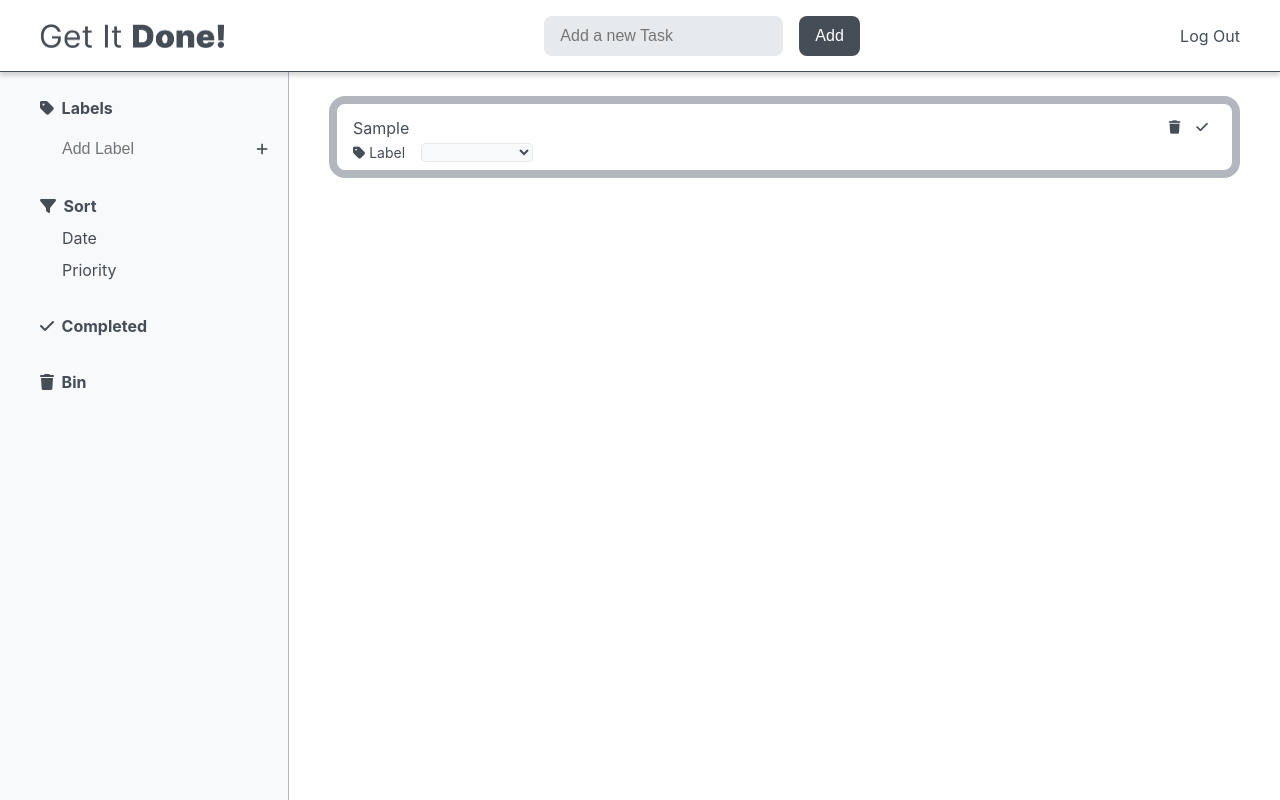
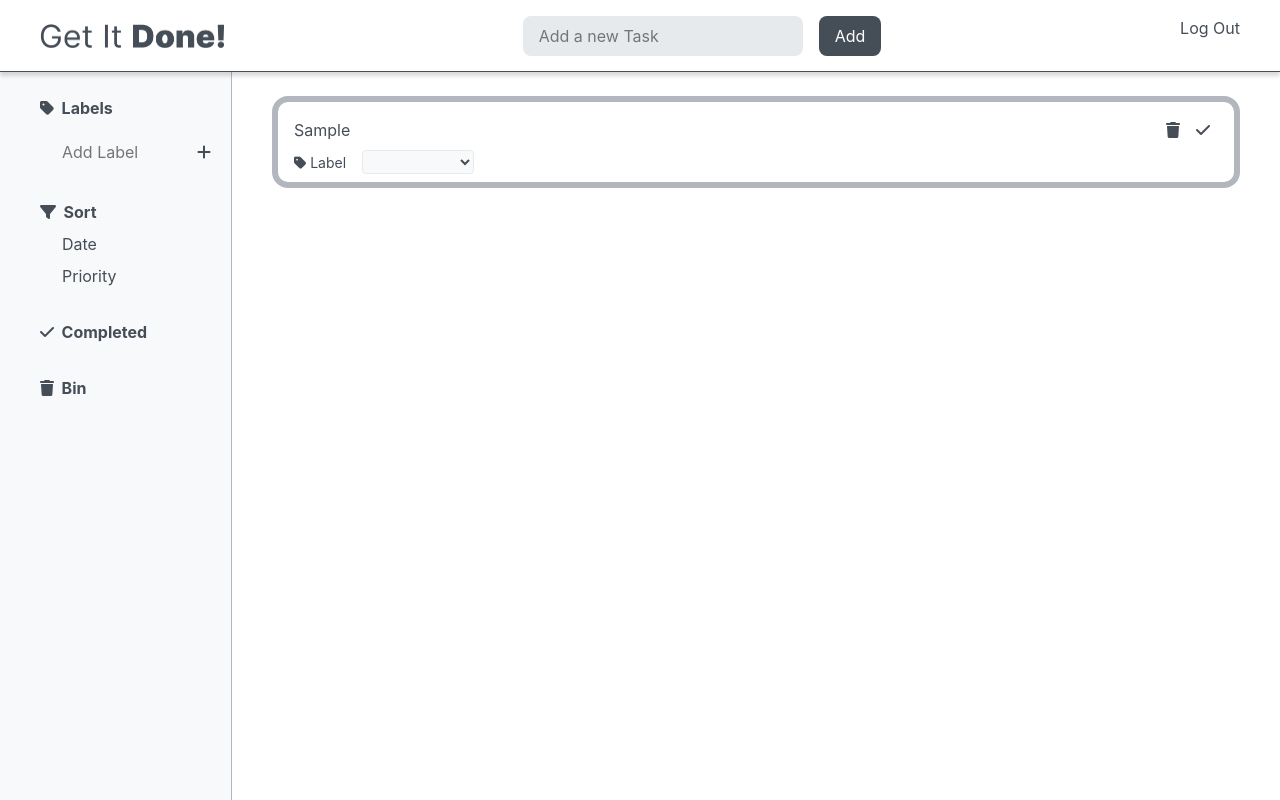
Before and after one commit to monikabucholc/get-it-done, a React (Create React App) app: page / in a window 1280 px wide. Both pictures are taken after typing "Sample" into the empty fields and a click on the button "Add". Built offline with nearby package versions, Linux system fonts and the light colour scheme.

Commit message:
checkpoint

```diff
--- a/package.json
+++ b/package.json
@@ -6,8 +6,10 @@
     "@testing-library/jest-dom": "^5.16.5",
     "@testing-library/react": "^13.4.0",
     "@testing-library/user-event": "^13.5.0",
+    "bootstrap": "^5.2.3",
     "lodash": "^4.17.21",
     "react": "^18.2.0",
+    "react-bootstrap": "^2.6.0",
     "react-dom": "^18.2.0",
     "react-dropdown-now": "^6.0.1",
     "react-redux": "^8.0.2",
--- a/src/App.js
+++ b/src/App.js
@@ -10,13 +10,13 @@ import Todolist from './components/Todolist';
 // import './App.css';
 
 function App() {
-  const [inputTask, setInputTask] = useState("");
+
   const [todos, setTodos] = useState([]);
-  const [inputLabel, setInputLabel] = useState("");
+
   const [labels, setLabels] = useState([]);
   const [filteredTodos, setFilteredTodos] = useState([]);
   const [selectedLabel, setSelectedLabel] = useState("");
-  const [selectedTaskLabel, setSelectedTaskLabel] = useState("");
+  const [taskLabel, setTaskLabel] = useState("");
 
   // const [date, setDate] = useState("");
   // const [priority, setPriority] = useState(1);
@@ -27,16 +27,12 @@ function App() {
   return (
     <div className="App">
       <Navigation
-        inputTask={inputTask}
-        setInputTask={setInputTask}
         todos={todos}
         setTodos={setTodos}/>
       <div className="Content">
         <Sidemenu
           labels={labels}
           setLabels={setLabels}
-          setInputLabel={setInputLabel}
-          inputLabel={inputLabel}
           selectedLabel={selectedLabel}
           setSelectedLabel={setSelectedLabel}
         />
@@ -49,8 +45,8 @@ function App() {
           setFilteredTodos={setFilteredTodos}
           selectedLabel={selectedLabel}
           setSelectedLabel={setSelectedLabel}
-          selectedTaskLabel={selectedTaskLabel}
-          setSelectedTaskLabel={setSelectedTaskLabel}/>
+          taskLabel={taskLabel}
+          setTaskLabel={setTaskLabel}/>
       </div>
     </div>
   );
--- a/src/components/Inputbox.js
+++ b/src/components/Inputbox.js
@@ -1,8 +1,10 @@
-import React from 'react';
+import React, { useState } from 'react';
 import './Inputbox.css';
 import _uniqueId from 'lodash/uniqueId';
 
-const Inputbox = ({ inputTask, setInputTask, todos, setTodos }) => {
+const Inputbox = ({ todos, setTodos }) => {
+
+    const [inputTask, setInputTask] = useState("");
 
     const inputTaskHandler = (event) => {
         setInputTask(event.target.value);
@@ -15,7 +17,8 @@ const Inputbox = ({ inputTask, setInputTask, todos, setTodos }) => {
             completed: false,
             date: "",
             priority: 1,
-            tag: "",
+            label: "",
+            color: "rgb(178, 183, 190)",
             id: _uniqueId()
             }]);
         setInputTask("");
--- a/src/components/LabelTag.css
+++ b/src/components/LabelTag.css
@@ -36,3 +36,11 @@
     color: #454D57;
     cursor: pointer;
 }
+
+.color-btn {
+    margin: 0px;
+    padding: 4px 4px;
+    background: none;
+    border: none;
+    cursor: pointer;
+}
--- a/src/components/LabelTag.js
+++ b/src/components/LabelTag.js
@@ -1,29 +1,91 @@
-import React from 'react';
+import React, {useState } from 'react';
+import Modal from 'react-bootstrap/Modal'
+import 'bootstrap/dist/css/bootstrap.min.css';
+
 import './LabelTag.css'
 
 
 const LabelTag = ({ label, labels, setLabels, selectedLabel, setSelectedLabel }) => {
 
-
-
+    const [show, setShow] = useState(false);
+    const handleClose = () => setShow(false);
+    const handleShow = () => setShow(true);
+    const changeColor = (event) => {
+        setLabels(labels.map((element) => {
+            if (element.id === label.id) {
+                return {
+                    ...element,
+                    color: event.target.style.color
+                }
+            }
+            return element;
+        }))
+        handleClose();
+    }
     const removeLabelHandler = () => {
         setLabels(labels.filter((element) => element.id !== label.id));
     }
-
-
     const selectLabelHandler = () => {
         setSelectedLabel(label.name);
     }
+
 
 
 return (
 
         <div className="label-tag" onClick={selectLabelHandler}>
             <div className="label-tab-icon-text">
-                <i className="fa-solid fa-tag" />
+                <i className="fa-solid fa-tag" style={{color: label.color}} />
                 <li className="label-text">{label.name}</li>
             </div>
+            <button onClick={handleShow} className="color-btn" style={{color: label.color}}><i className="fa-solid fa-circle" /></button>
             <button onClick={removeLabelHandler} className="bin-btn" name="bin"><i className="fa-solid fa-trash" /></button>
+            <Modal show={show} onHide={handleClose}>
+                <Modal.Header closeButton>
+                    <Modal.Title>Pick color</Modal.Title>
+                </Modal.Header>
+                <Modal.Body>
+                    <div>
+                        <button onClick={changeColor} className="color-btn">
+                            <h2><i className="fa-solid fa-circle" style={{color: "rgb(139, 66, 66)"}}/></h2>
+                        </button>
+                        <button onClick={changeColor} className="color-btn">
+                            <h2><i className="fa-solid fa-circle" style={{color: "rgb(207, 85, 85)"}}/></h2>
+                        </button>
+                        <button onClick={changeColor} className="color-btn">
+                            <h2><i className="fa-solid fa-circle" style={{color: "rgb(253, 153, 77)"}}/></h2>
+                        </button>
+                        <button onClick={changeColor} className="color-btn">
+                            <h2><i className="fa-solid fa-circle" style={{color: "rgb(243, 207, 19)"}}/></h2>
+                        </button>
+                        <button onClick={changeColor} className="color-btn">
+                            <h2><i className="fa-solid fa-circle" style={{color: "rgb(176, 207, 85)"}}/></h2>
+                        </button>
+                        <button onClick={changeColor} className="color-btn">
+                            <h2><i className="fa-solid fa-circle" style={{color: "rgb(118, 148, 31)"}}/></h2>
+                        </button>
+                        <button onClick={changeColor} className="color-btn">
+                            <h2><i className="fa-solid fa-circle" style={{color: "rgb(77, 133, 83)"}}/></h2>
+                        </button>
+                        <button onClick={changeColor} className="color-btn">
+                            <h2><i className="fa-solid fa-circle" style={{color: "rgb(15, 97, 47)"}}/></h2>
+                        </button>
+                        <button onClick={changeColor} className="color-btn">
+                            <h2><i className="fa-solid fa-circle" style={{color: "rgb(32, 132, 146)"}}/></h2>
+                        </button>
+                        <button onClick={changeColor} className="color-btn">
+                            <h2><i className="fa-solid fa-circle" style={{color: "rgb(44, 167, 205)"}}/></h2>
+                        </button>
+                        <button onClick={changeColor} className="color-btn">
+                            <h2><i className="fa-solid fa-circle" style={{color: "rgb(59, 86, 155)"}}/></h2>
+                        </button>
+                        <button onClick={changeColor} className="color-btn">
+                            <h2><i className="fa-solid fa-circle" style={{color: "rgb(178, 183, 190)"}}/></h2>
+                        </button>
+
+                    </div>
+                </Modal.Body>
+            </Modal>
         </div>
 )
 }
--- a/src/components/Navigation.css
+++ b/src/components/Navigation.css
@@ -12,7 +12,7 @@
 
     width: 100%;
     height: 72px;
-    padding: 16px 40px;
+    padding: 16px 40px !important;
     margin: 0;
     background-color: #FFFFFF;
     border-bottom: 1px solid #454D57;
--- a/src/components/Sidemenu.css
+++ b/src/components/Sidemenu.css
@@ -5,7 +5,7 @@
     margin: 0px;
     width: 232px;
     min-width: 232px;
-    min-height: calc(100vh - 112px);
+    min-height: calc(100vh - 72px);
 
     background: #F8F9FB;
     border-right: 1px solid #B2B7BE;
--- a/src/components/Sidemenu.js
+++ b/src/components/Sidemenu.js
@@ -1,19 +1,21 @@
-import React from 'react';
+import React, { useState } from 'react';
 import LabelTag from './LabelTag';
 import _uniqueId from 'lodash/uniqueId';
 import './Sidemenu.css'
 
 
-const Sidemenu = ({ inputLabel, setInputLabel, labels, setLabels, selectedLabel, setSelectedLabel }) => {
+const Sidemenu = ({ labels, setLabels, selectedLabel, setSelectedLabel }) => {
 
+    const [inputLabel, setInputLabel] = useState("");
     const inputHandler = (event) =>
     setInputLabel(event.target.value);
+
 
     const inputLabelHandler = (event) => {
         event.preventDefault();
         setLabels([...labels, {
             name: inputLabel,
-            color: "",
+            color: "rgb(178, 183, 190)",
             id: _uniqueId()
         }]);
         setInputLabel("");
@@ -25,7 +27,7 @@ const Sidemenu = ({ inputLabel, setInputLabel, labels, setLabels, selectedLabel,
     }
 
     return (
-        <div className="sidemenu">
+        <aside className="sidemenu">
             <p className="main-category"><i className="fa-solid fa-tag" />&nbsp; Labels</p>
             <ul className="labels-list">
                 {labels.map((label) => (
@@ -55,7 +57,7 @@ const Sidemenu = ({ inputLabel, setInputLabel, labels, setLabels, selectedLabel,
             <p className="secondary-category">Priority</p>
             <p className="main-category"><i className="fa-solid fa-check" />&nbsp; Completed</p>
             <p className="main-category"><i className="fa-solid fa-trash" />&nbsp; Bin</p>
-        </div>
+        </aside>
     )
 }
 
--- a/src/components/Todo.js
+++ b/src/components/Todo.js
@@ -1,11 +1,11 @@
 import React from 'react';
+import { createPortal } from 'react-dom';
 import './Todo.css';
 
 
-const Todo = ({ labels, task, todo, setTodos, todos, selectedTaskLabel, setSelectedTaskLabel }) => {
+const Todo = ({ labels, task, todo, setTodos, todos, taskLabel, setTaskLabel }) => {
     const removeTaskHandler = () => {
         setTodos(todos.filter((element) => element.id !== todo.id));
-        console.log("test");
     }
 
     const completeHandler = () => {
@@ -20,13 +20,26 @@ const Todo = ({ labels, task, todo, setTodos, todos, selectedTaskLabel, setSelec
         }))
     }
 
+   const taskLabelHandler = (event) => {
+    setTodos(todos.map((element) => {
+        if (element.id === todo.id) {
+            return {
+            ...element,
+            label: event.target.value,
+            color: event.target.options[event.target.selectedIndex].getAttribute('data-color')
+            }
+        }
+        return element;
+    }))
+   }
+
 
 
     return (
         <div>
             <li
                 className={`todo-item ${todo.completed ? "completed" : ""}`}
-                style= {{ border: "8px solid #B2B7BE" }}>
+                style= {{ border: `6px solid ${todo.color}` }}>
                 <div className="task">
                     <div className="task-name">{task}</div>
                     <div className="btns">
@@ -36,10 +49,15 @@ const Todo = ({ labels, task, todo, setTodos, todos, selectedTaskLabel, setSelec
                 </div>
                 <div className="task-actions">
                     <div className="tag-name-label"><i className="fa-solid fa-tag" /> Label</div>
-                    <select className="select-tags" name="select-tags"  >
-                        <option className="select-tags-options" value="none" name="none"></option>
+                    <select onInput={taskLabelHandler} id="select-tags" className="select-tags" name="select-tags">
+                        <option className="select-tags-options" color="rgb(69, 77, 87)" value="none" name="none"></option>
                         {labels.map((element) => (
-                            <option className="select-tags-options" value={element.name} name={element.name}>{element.name}</option>
+                            <option className="select-tags-options"
+                                data-color={element.color}
+                                value={element.name}
+                                name={element.name}>
+                                    {element.name}
+                            </option>
                         ))}
                     </select>
                 </div>
--- a/src/components/Todolist.js
+++ b/src/components/Todolist.js
@@ -2,7 +2,7 @@ import React from 'react';
 import Todo from './Todo';
 import './Todolist.css'
 
-const Todolist = ({ todos, setTodos, labels, selectedLabel, setSelectedLabel, selectedTaskLabel, setSelectedTaskLabel }) => {
+const Todolist = ({ todos, setTodos, labels, selectedLabel, setSelectedLabel, taskLabel, setTaskLabel }) => {
     return (
         <ul className="todolist-container">
             {todos.map((todo) =>
@@ -14,8 +14,8 @@ const Todolist = ({ todos, setTodos, labels, selectedLabel, setSelectedLabel, se
                 setTodos={setTodos}
                 todos={todos}
                 todo={todo}
-                selectedTaskLabel={selectedTaskLabel}
-                setSelectedTaskLabel={setSelectedTaskLabel} />
+                taskLabel={taskLabel}
+                setTaskLabel={setTaskLabel} />
             ))}
         </ul>
     )
```
Also changed, not shown: src/components/LabelContext.js (added), src/components/Todo.css (line endings or trailing spaces), 1 other file (tests, documents, lock files or other folders).
